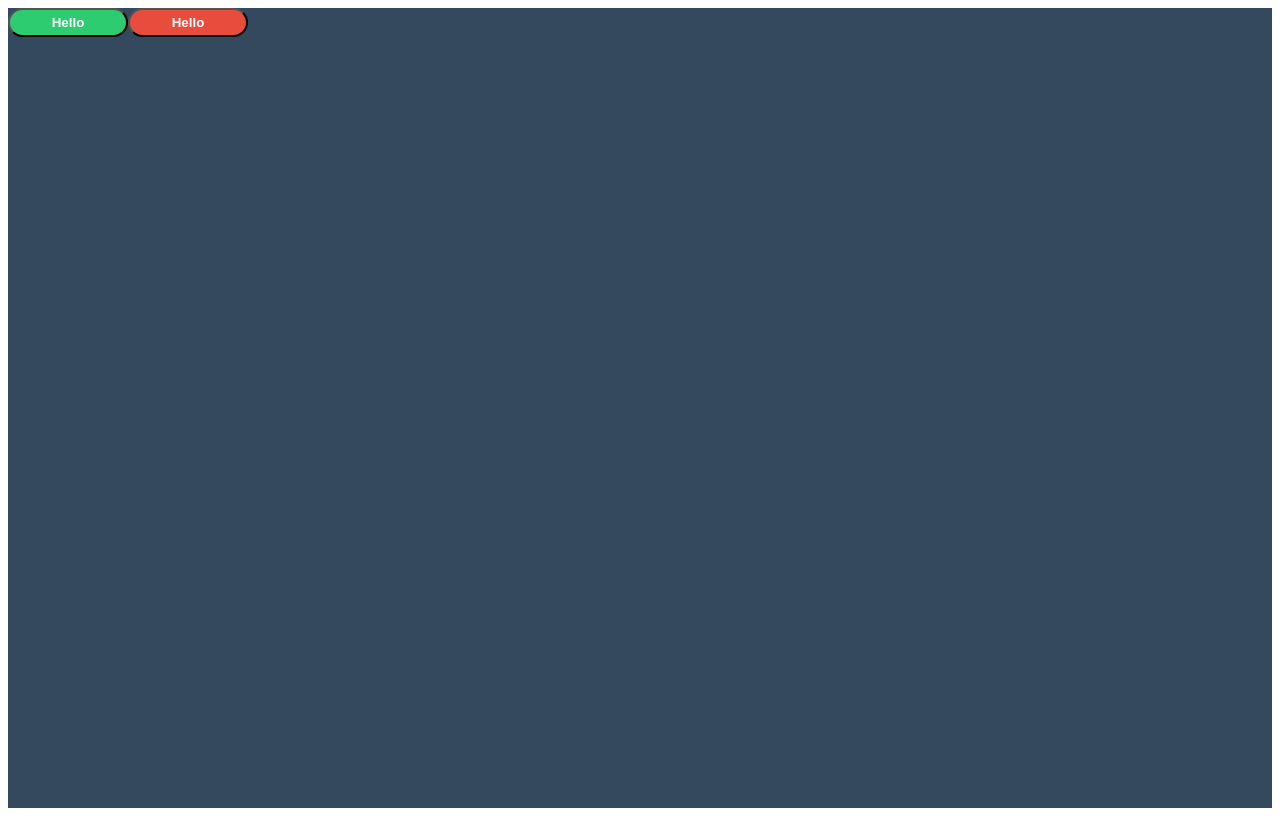
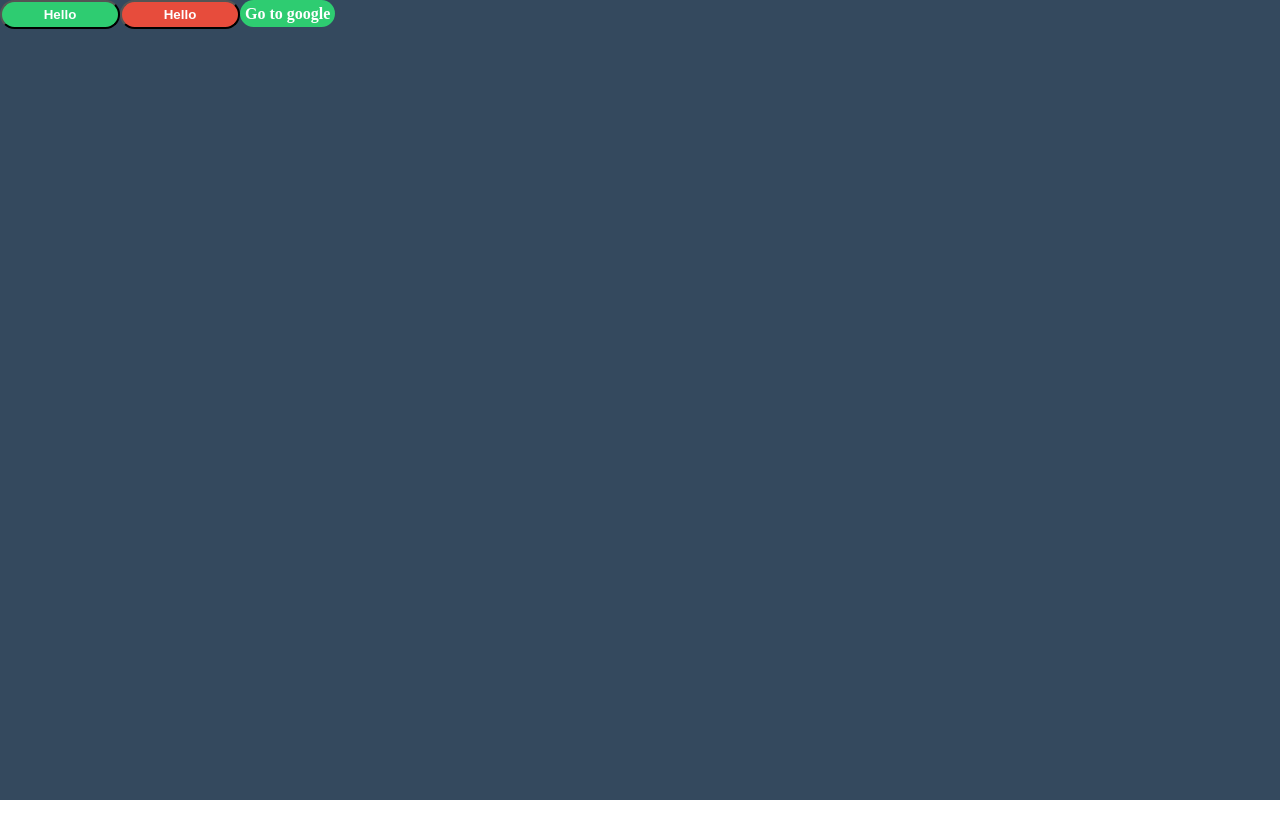
Before and after one commit to Kwon770/react-styled-components, a React (Create React App) app: page / in a window 1280 px wide. Built offline with nearby package versions, Linux system fonts and the light colour scheme.

Commit message:
docs : Add md docs2

```diff
--- a/src/App.js
+++ b/src/App.js
@@ -1,19 +1,28 @@
 import React, { Component } from "react";
-import styled from "styled-components";
-import { render } from "@testing-library/react";
+import styled, { createGlobalStyle } from "styled-components";
+
+const GlobalStyle = createGlobalStyle`
+  body{
+    padding: 0;
+    margin: 0;
+  }
+`;
 
 class App extends Component {
+  // <Component props></Component> props를 styled에서 받아갈 수 있음
   render() {
     return (
       <Container>
+        <GlobalStyle />
         <Button success>Hello</Button>
         <Button danger>Hello</Button>
+        <Anchor href="https://google.com">Go to google</Anchor>
       </Container>
     );
   }
 }
 
-// <styled-components>.<html tag>` css `
+// <styled-components>.<html tag>` // css code // `
 const Container = styled.div`
   height: 100vh;
   width: 100%;
@@ -36,4 +45,10 @@
   background-color: ${props => (props.danger ? "#e74c3c" : "#2ecc71")};
 `;
 
+// <styled>.withComponent("<Tag>") : 이미 존재하는 컴포넌트 styled의 Tag만 변경하여 재활용
+// styled(~withComponent~)`` : styled extending
+const Anchor = styled(Button.withComponent("a"))`
+  text-decoration: none;
+`;
+
 export default App;
```
Also changed, not shown: 1 other file (tests, documents, lock files or other folders).
